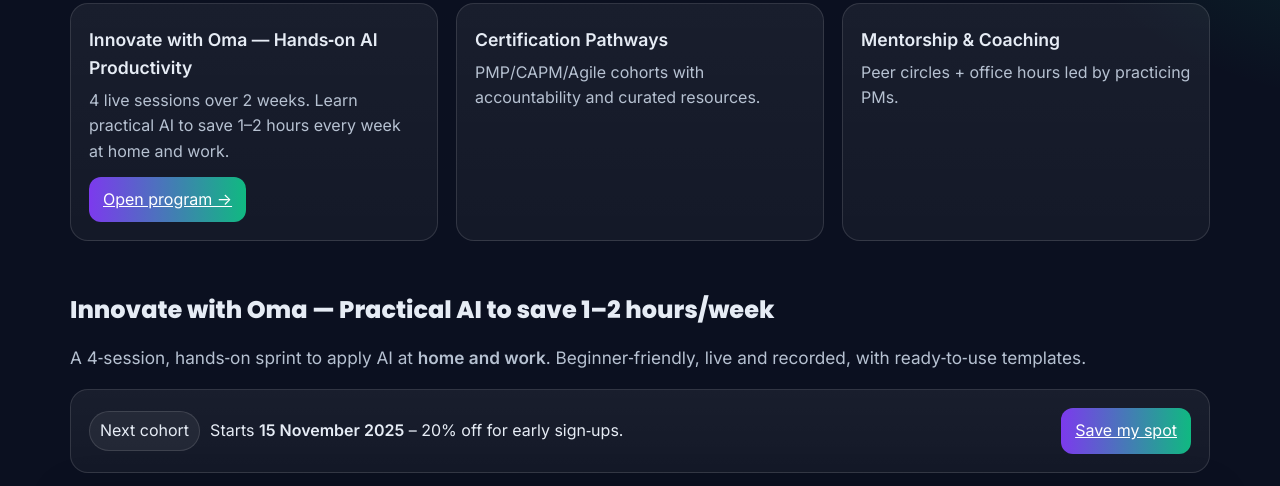
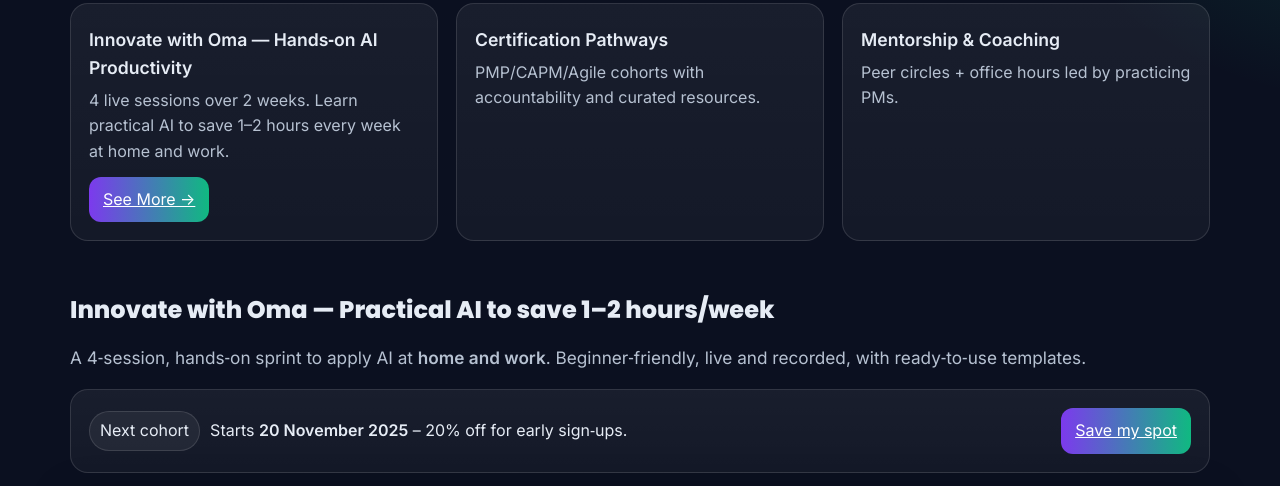
Before and after one commit to ChiomaDevs/MomsInPM, a plain HTML site: page index.html in a window 1280 px wide. Shown: the part 834-1320 px from the top of the page. Drawn offline with Linux system fonts and the light colour scheme.

Commit message:
WIP before pull

```diff
--- a/index.html
+++ b/index.html
@@ -146,7 +146,7 @@
       <article class="card" id="innovate">
         <h3>Innovate with Oma — Hands‑on AI Productivity</h3>
         <p>4 live sessions over 2 weeks. Learn practical AI to save 1–2 hours every week at home and work.</p>
-        <a class="cta" href="https://chiomadevs.github.io/Innovate_with_Oma/" style="display:inline-block;margin-top:8px">Open program →</a>
+        <a class="cta" href="#innovate" style="display:inline-block;margin-top:8px">See More →</a>
       </article>
       <article class="card">
         <h3>Certification Pathways</h3>
@@ -168,7 +168,7 @@
     <div class="card" style="margin:14px 0">
       <div style="display:flex;gap:10px;align-items:center;flex-wrap:wrap">
         <span style="background:rgba(255,255,255,.06);border:1px solid var(--border);padding:6px 10px;border-radius:999px">Next cohort</span>
-        <span>Starts <strong>15 November 2025</strong> – 20% off for early sign‑ups.</span>
+        <span>Starts <strong>20 November 2025</strong> – 20% off for early sign‑ups.</span>
         <a href="#signup" class="cta" style="margin-left:auto">Save my spot</a>
       </div>
     </div>
```
